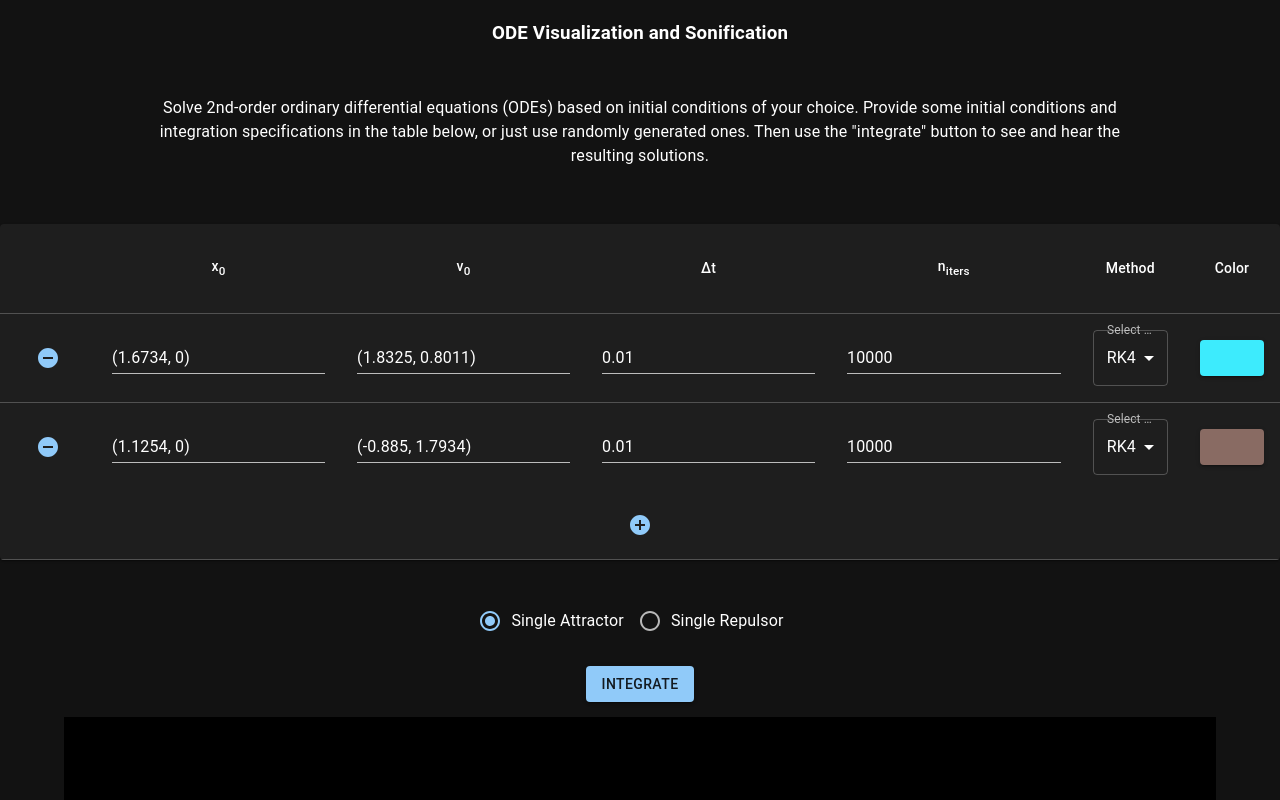
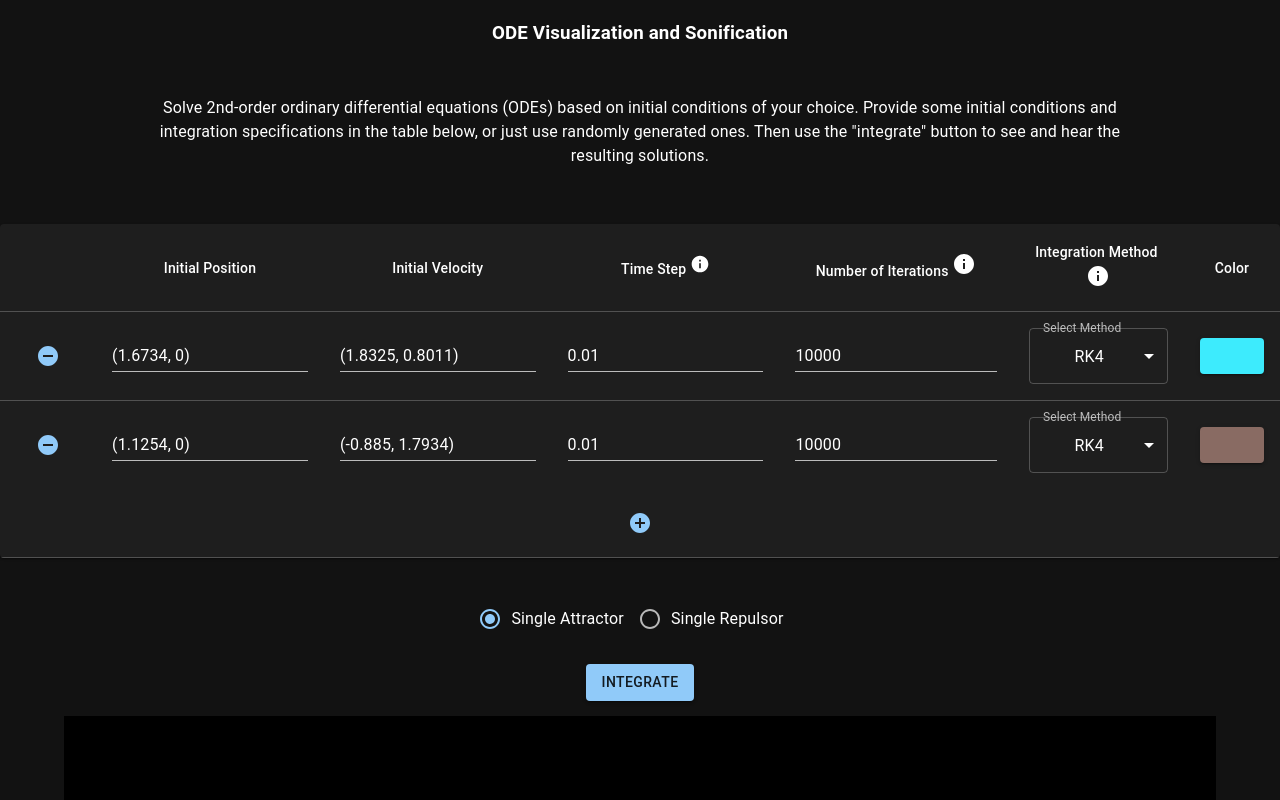
Before and after one commit to tarinyoom/ode-integrators, a React (Create React App) app in the folder frontend/: page / in a window 1280 px wide. Shown: the top 800 px of the page. Built offline with nearby package versions, Linux system fonts and the light colour scheme.

Commit message:
updates tooltips

```diff
--- a/frontend/src/Table.tsx
+++ b/frontend/src/Table.tsx
@@ -8,6 +8,7 @@ import TableFooter from '@mui/material/TableFooter';
 import Paper from '@mui/material/Paper';
 import { Input, Button } from "@mui/material";
 import { SketchPicker } from 'react-color';
+import InfoIcon from '@mui/icons-material/Info';
 import Popover from '@mui/material/Popover';
 import { useState } from 'react';
 import { parseH, parseMethod, parseN, parsePoint2D, parseColor } from './utils';
@@ -93,7 +94,24 @@ function TableView(
 
 	register(getIVPs);
 
-	const methodTooltip = "Forward Euler and RK4 use standard approaches exactly. Backward Euler uses Newton method to converge, with each step converging for 1000 iterations.";
+	const hTooltip = "\
+	How often the trajectory is recalculated.\
+	As this value gets smaller, the results will increase in accuracy.\
+	";
+
+	const nTooltip = "\
+	How many iterations the simulation should run for.\
+	The total simulated time will be the time step times the number of steps.\
+	";
+
+	const methodTooltip = "\
+	The integration method to be used.\
+	For the two fields provided here, RK4 yields the most stable solutions.\
+	Forward Euler causing particles to gain energy over time,\
+	while Backward Euler causes particles to lose energy over time.\
+	Backward Euler uses Newton's method to converge, with each step converging for 1000 iterations,\
+	so it will take longer to calculate than the other methods.\
+	";
 
 	return (
 		<TableContainer component={Paper}>
@@ -102,14 +120,21 @@ function TableView(
 		  <TableHead>
 			<TableRow>
 			  <TableCell align="center"></TableCell>
-			  <TableCell align="center"><Tooltip title="Initial Position" placement="top"><p>x<sub>0</sub></p></Tooltip></TableCell>
-			  <TableCell align="center"><Tooltip title="Initial Velocity" placement="top"><p>v<sub>0</sub></p></Tooltip></TableCell>
-			  <TableCell align="center"><Tooltip title="Time Step" placement="top"><p>&#916;t</p></Tooltip></TableCell>
-			  <TableCell align="center"><Tooltip title="Number of Iterations" placement="top"><p>n<sub>iters</sub></p></Tooltip></TableCell>
+			  <TableCell align="center">Initial Position</TableCell>
+			  <TableCell align="center">Initial Velocity</TableCell>
 			  <TableCell align="center">
-				<Tooltip title={"Integration Method. " + methodTooltip} placement="top"><p>Method </p></Tooltip>
+				Time Step&nbsp;
+				<Tooltip title={hTooltip} placement="top"><InfoIcon fontSize="small" /></Tooltip>
+				</TableCell>
+			  <TableCell align="center">
+				Number of Iterations&nbsp;
+				<Tooltip title={nTooltip} placement="top"><InfoIcon /></Tooltip>
+				</TableCell>
+			  <TableCell align="center">
+				Integration Method&nbsp;
+				<Tooltip title={methodTooltip} placement="top"><InfoIcon /></Tooltip>
 			  </TableCell>
-			  <TableCell align="center"><Tooltip title="Trace Color" placement="top"><p>Color</p></Tooltip></TableCell>
+			  <TableCell align="center">Color</TableCell>
 			</TableRow>
 		  </TableHead>
 
```
